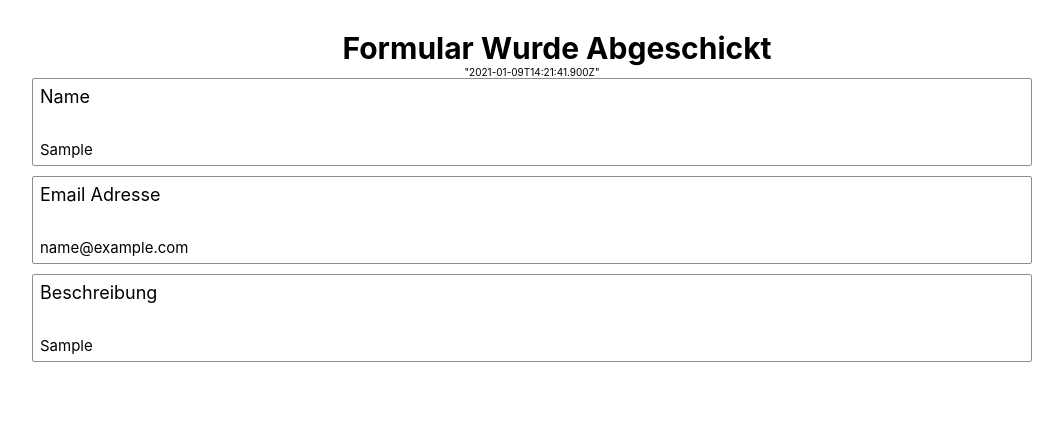
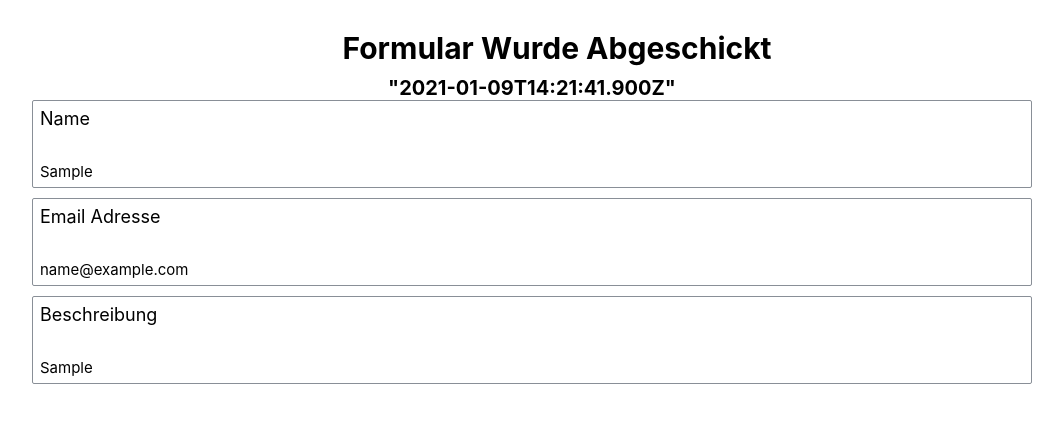
Before and after one commit to AllanRaf/support-form, a React (Create React App) app: page / in a window 1280 px wide. Both pictures are taken after typing "Sample", "name@example.com", "Sample" into the empty fields and a click on the input "Nachricht Absenden". Shown: the top 422 px of the page, without its empty margins (93-1156 px from the left). Built offline with nearby package versions, Linux system fonts and the light colour scheme.

Commit message:
refactor:  styles and names

```diff
--- a/src/pages/SubmitSuccessPage/ContactSubmitSuccessPage.tsx
+++ b/src/pages/SubmitSuccessPage/ContactSubmitSuccessPage.tsx
@@ -1,8 +1,8 @@
 import React from "react";
 import { useLocation } from "react-router-dom";
 import { Location } from "history";
-import { PageContainer } from "../SupportForm/styles";
-import { BigTitle } from "../../styles";
+import styled from "styled-components";
+import { BigTitle, SmallTitle, TopSpacing } from "../../styles";
 import { SubmittedInfoBlock } from "./components/InfoBlock";
 import { useTranslation } from "react-i18next";
 
@@ -24,9 +24,20 @@ export const ContactSubmitSuccessPage: React.FunctionComponent = () => {
   return (
     <PageContainer>
       <BigTitle>{t("formSubmitted")}</BigTitle>
-      <span>{JSON.stringify(new Date())}</span>
+      <TopSpacing>
+        <SmallTitle>{JSON.stringify(new Date())}</SmallTitle>
+      </TopSpacing>
 
       <SubmittedInfoBlock formData={formData} />
     </PageContainer>
   );
 };
+
+const PageContainer = styled.div`
+  display: flex;
+  flex-direction: column;
+  padding-right: 3rem;
+  padding-top: 3rem;
+  padding-bottom: 3rem;
+  align-items: center;
+`;
--- a/src/pages/SupportForm/components/index.ts
+++ b/src/pages/SupportForm/components/index.ts
@@ -1,4 +1,4 @@
-export * from "./text-input-block/UserInputBlock";
+export * from "./text-input-block/TextInputBlock";
 export * from "./LanguageSelector";
 export * from "./select/SelectInputBlock";
 export * from "./OptionalInputBlock";
--- a/src/pages/SupportForm/components/text-input-block/TextInputContainer.tsx
+++ b/src/pages/SupportForm/components/text-input-block/TextInputContainer.tsx
@@ -12,7 +12,7 @@ type TextInputContainerProps = {
   name: string;
   inputType?: string;
 };
-//This component can be refactored
+//This component can be refactored to tidy up the ternary operator block
 export const TextInputContainer: React.FunctionComponent<TextInputContainerProps> = ({
   name,
   inputType = "text",
--- a/src/pages/SupportForm/styles/input-styles.ts
+++ b/src/pages/SupportForm/styles/input-styles.ts
@@ -46,15 +46,6 @@ const UserInputDescription = styled.textarea`
   border-radius: 1px;
 `;
 
-const PageContainer = styled.div`
-  display: flex;
-  flex-direction: column;
-  padding-right: 3rem;
-  padding-top: 3rem;
-  padding-bottom: 3rem;
-  align-items: center;
-`;
-
 const SubmitButton = styled.input`
   height: 3rem;
   margin-top: 1rem;
@@ -84,7 +75,6 @@ const SubmitButton = styled.input`
 export {
   LanguageSelect,
   OptionItem,
-  PageContainer,
   SubmitButton,
   ThemeSelect,
   UserInputLabel,
--- a/src/pages/SupportForm/supportFormValidation.ts
+++ b/src/pages/SupportForm/supportFormValidation.ts
@@ -52,7 +52,9 @@ export const supportFormValidation = yup.lazy((values) => {
       }
     }),
     selected: yup.lazy(() => {
-      if (values.selected === "phoneNumber") {
+      return yup.string().label("theme").notRequired();
+
+      /*  if (values.selected === "phoneNumber") {
         return yup
           .string()
           .label("phoneNumber")
@@ -66,7 +68,7 @@ export const supportFormValidation = yup.lazy((values) => {
           .min(4, "too short");
       } else {
         return yup.mixed().notRequired();
-      }
+      } */
     }),
   });
 });
--- a/src/services/translation/translation-blocks.ts
+++ b/src/services/translation/translation-blocks.ts
@@ -14,11 +14,11 @@ const emailInputBlock = {
 const phoneNumberInputBlock = {
   en: {
     phoneNumber: "Phone Number",
-    phoneNumberFormat: "01234",
+    phoneNumberFormat: "0049123456",
   },
   de: {
     phoneNumber: "Telefonnummer",
-    phoneNumberFormat: "01234",
+    phoneNumberFormat: "0049123456",
   },
 };
 
@@ -50,7 +50,7 @@ const softwareIssueBlock = {
 const errors = {
   en: {
     generalRequirment: "{{field}} must not be empty",
-    descriptionTooShort: "Minimum 5 characters please",
+    descriptionTooShort: "Minimum 6 characters please",
     emailValid: "Email must be valid",
     phoneNumberValid: "Please only use numbers",
     phoneNumberTooShort: "Too short",
@@ -60,7 +60,7 @@ const errors = {
   },
   de: {
     generalRequirment: "{{field}} darf nicht leer sein",
-    descriptionTooShort: "Mindestens 5 Buchstaben bitte",
+    descriptionTooShort: "Mindestens 6 Buchstaben bitte",
     emailValid: "Email muss gültig sein",
     phoneNumberValid: "Nur Ziffern bitte",
     phoneNumberTooShort: "Zu kurz",
@@ -79,7 +79,7 @@ const topics = {
   de: {
     topic: "Themenbereich",
     generalQuestion: "Allgemeine Frage",
-    callMeBack: "Ruckruf",
+    callMeBack: "Rückruf",
   },
 };
 
--- a/src/styles/typography-styles.ts
+++ b/src/styles/typography-styles.ts
@@ -5,4 +5,9 @@ const BigTitle = styled.h1`
   padding-left: 5rem;
 `;
 
-export { BigTitle };
+const SmallTitle = styled.h3`
+  font-size: 2rem;
+  text-align: center;
+`;
+
+export { BigTitle, SmallTitle };
--- a/src/styles/utilities.ts
+++ b/src/styles/utilities.ts
@@ -1,4 +1,6 @@
 import styled from "styled-components";
+
+//styles to add spacing and margins to components
 
 const CenterContent = styled.div`
   display: flex;
```
Also changed, not shown: src/pages/SupportForm/components/text-input-block/TextInputBlock.tsx (renamed from src/pages/SupportForm/components/text-input-block/UserInputBlock.tsx).
